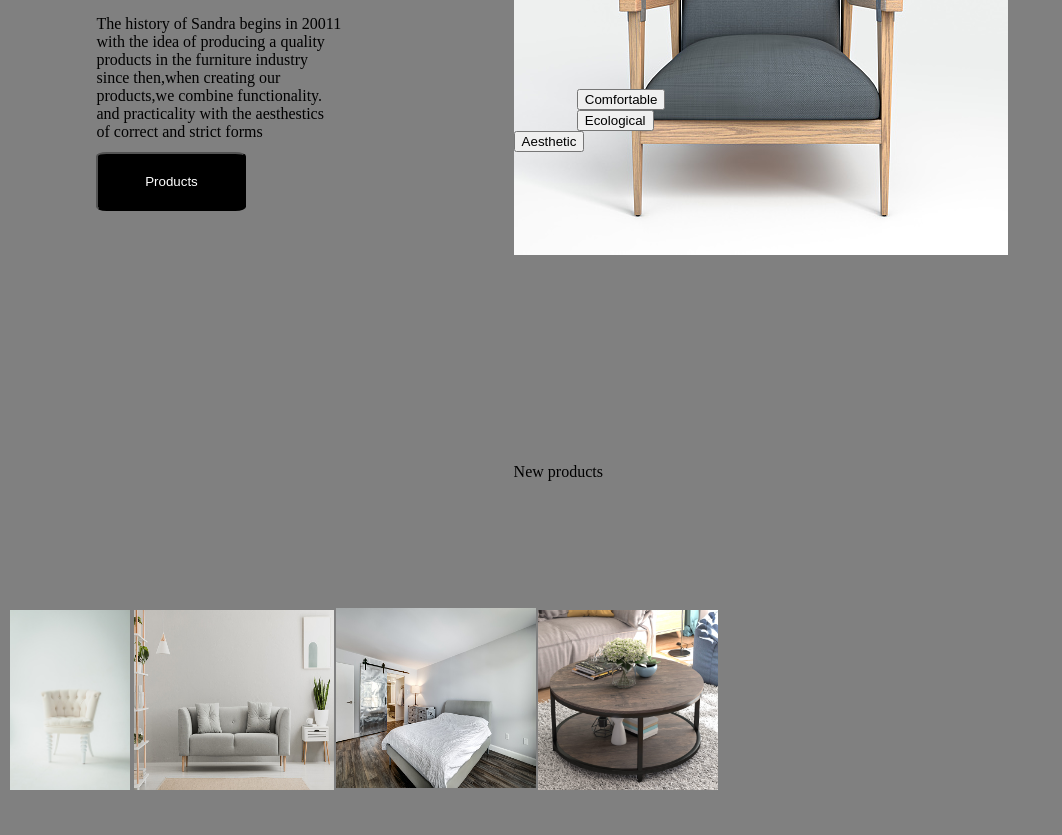
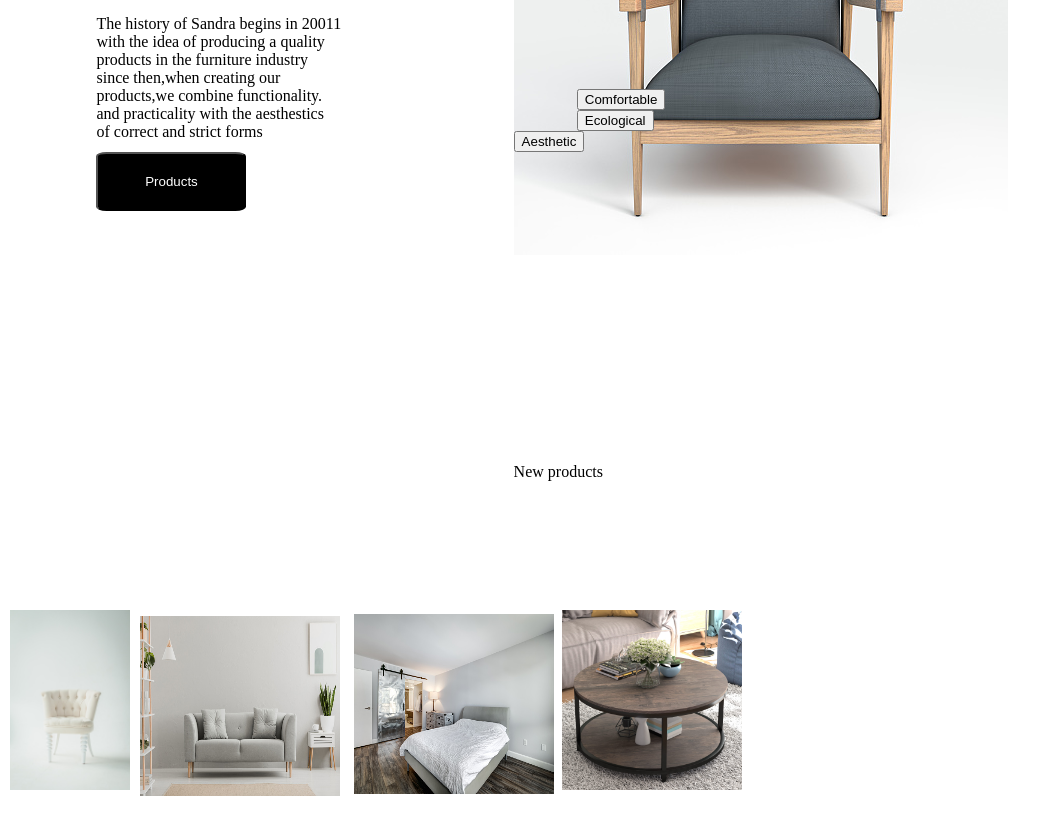
Before and after one commit to winnieSikinyi/funiture-web, a plain HTML site: page index.html in a window 1280 px wide. Shown: the part 229-1064 px from the top of the page, without its empty margins (0-1062 px from the left). Drawn offline with Linux system fonts and the light colour scheme.

Commit message:
first commit

```diff
--- a/style.css
+++ b/style.css
@@ -1,6 +1,6 @@
 
 .body{
-     background-color: gray;
+
 
 }
 .mod{
@@ -52,12 +52,14 @@ display: flex;
      flex: 0%;
 
 
+
 }
 .sof img{
      padding: 2px;
      width: 200px;
      flex: 0%;
      height: 180px;
+     margin: 6px;
 
 }
 .bed img{
@@ -65,7 +67,7 @@ display: flex;
 width: 200px;
 flex: 0%;
 height: 180px;
-
+margin: 6px;
 }
 .bro img{
 
@@ -113,6 +115,7 @@ display: flex;
      height: 200px;
 
 
+
 }
 .linte{
      background-image: url(relax.jpg);
```
